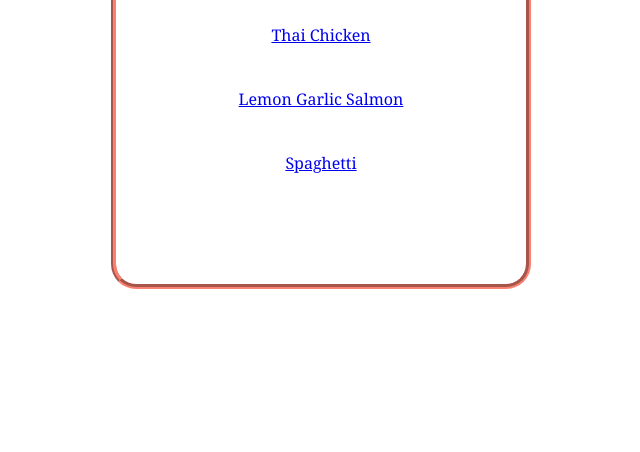
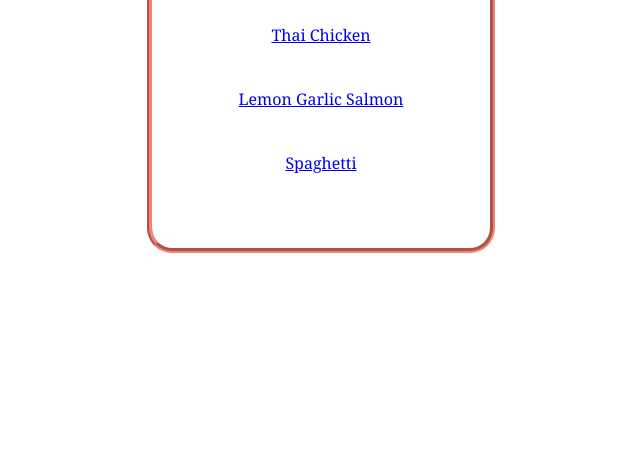
Before and after one commit to nat0134/odin-recipes, a plain HTML site: page index.html in a window 1280 px wide. Shown: the part 348-800 px from the top of the page, without its empty margins (319-959 px from the left). Drawn offline with Linux system fonts and the light colour scheme.

Commit message:
Modified padding

```diff
--- a/style.css
+++ b/style.css
@@ -5,13 +5,12 @@ body {
     height: 100vh;
     display: grid;
     place-items: center;
-    width: 100%;
 }
 
 .container {
     border: 5px groove salmon;
     border-radius: 25px;
-    padding: 100px;
+    padding: 4em;
 }
 
 h1 {
```
